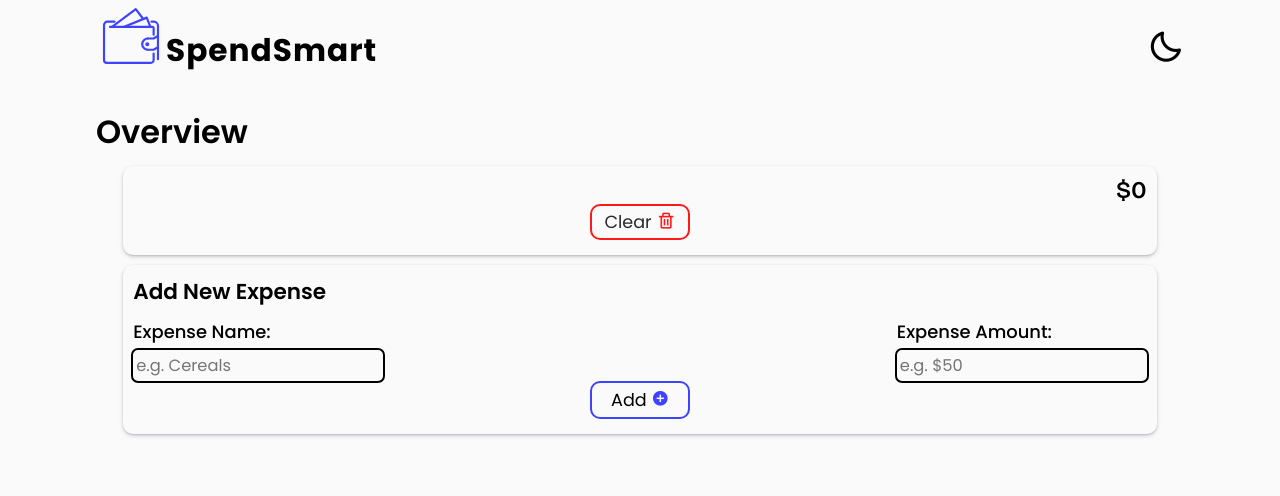
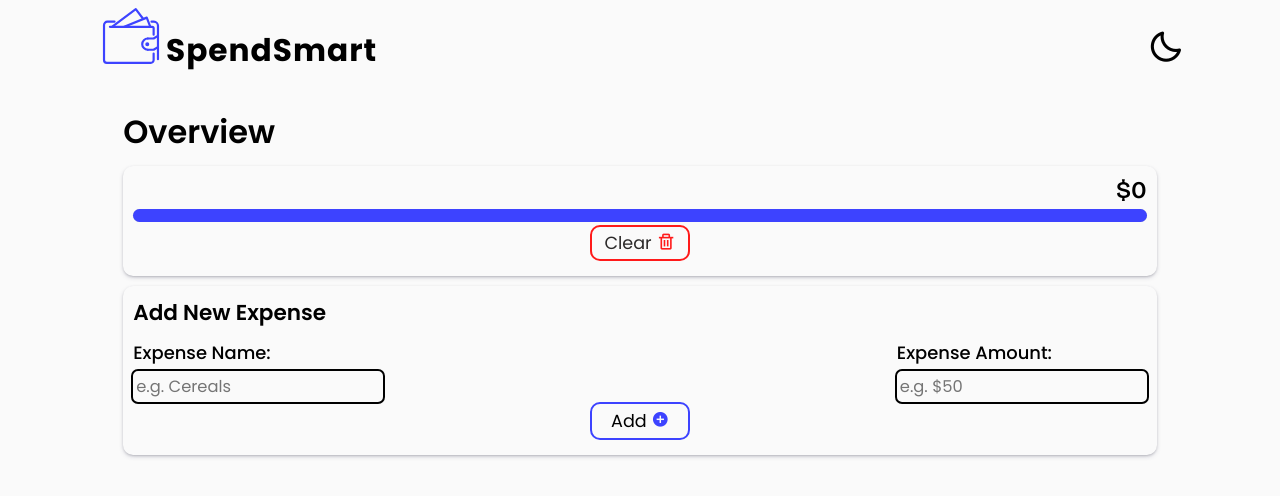
Before and after one commit to chrismbah/Spend-Smart, a React (Vite) app: page /budget in a window 1280 px wide. Shown: the top 496 px of the page. Built offline with nearby package versions, Linux system fonts and the light colour scheme.

Commit message:
Minor changes

```diff
--- a/src/components/Budget/Budget.css
+++ b/src/components/Budget/Budget.css
@@ -10,24 +10,16 @@
     text-transform: capitalize;
     font-weight: 550;
     margin-bottom: 10px;
-    /* text-decoration: underline;
-    text-decoration-color: var(--secondary-theme-2);
-    text-underline-offset:5px ; */
 }
 .budget .overview-title{
+    width: 95%;
+    margin: 0 auto ;
     font-size: 2rem;
     text-transform: capitalize;
     font-weight: 550;
     margin-bottom: 10px;
 }
-/* .overview-title:after{
-    display: block;
-    content: "";
-    background: var(--secondary-theme-2);
-    height: 4px;
-    width: 260px;
-    border-radius: 2px;
-} */
+
 .budget .overview-title span{
     color: var(--secondary-theme-2);
 }
@@ -37,6 +29,25 @@
     border-radius: 10px;
     width: 95%;
     margin: 0 auto 10px;
+}
+.overview .progress{
+    background: rgba(128, 128, 128, 0.5);
+    height: 13px;
+    border-radius: 7px;
+    width: 100%;
+    margin: 5px 0 3px;
+}
+.overview .progress .progress-bar{
+    background: var(--secondary-theme-2);
+    height: 13px;
+    border-radius: 7px;
+    /* width: 50%; */
+    margin: 5px 0 3px;
+}
+.overview .progress-info{
+    display: flex;
+    align-items: center;
+    justify-content: space-between;
 }
 
 .overview .overview-info{
--- a/src/components/Expenses/Expenses.css
+++ b/src/components/Expenses/Expenses.css
@@ -1,12 +1,20 @@
 .expenses .header{
     font-size: 2rem;
     font-weight: 550;
-    margin-bottom: 10px;
 }
 .expenses .all{
     width: 95%;
     margin: 0 auto 20px ;
     max-width: 1350px;
+}
+.expenses .flex{
+    display: flex;
+    align-items: center;
+    justify-content: space-between;
+}
+.expenses .flex .total{
+    font-size: 1.8rem;
+    font-weight: 550;
 }
 .expenses .categories{
     margin-top: 20px;
```
